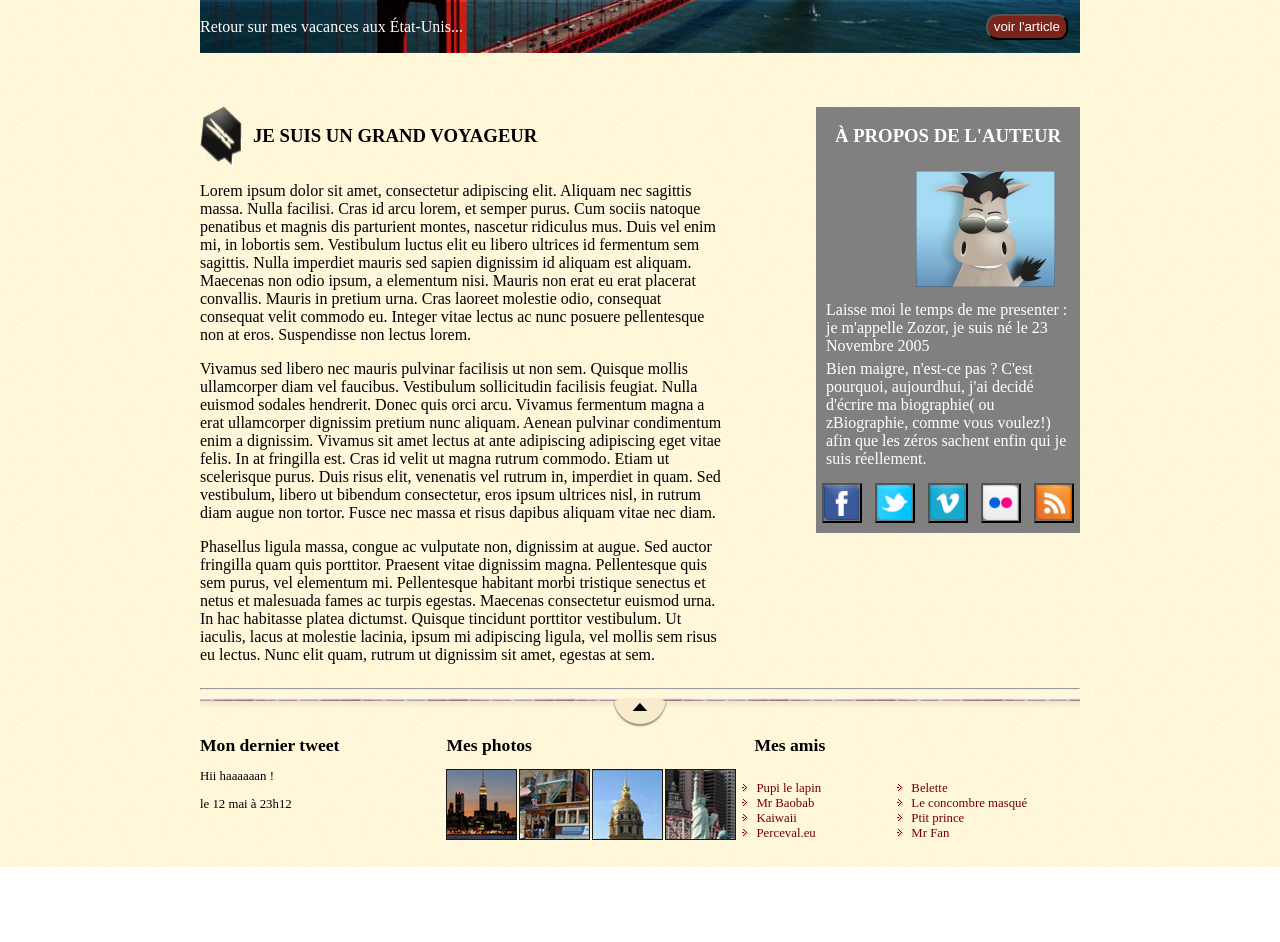
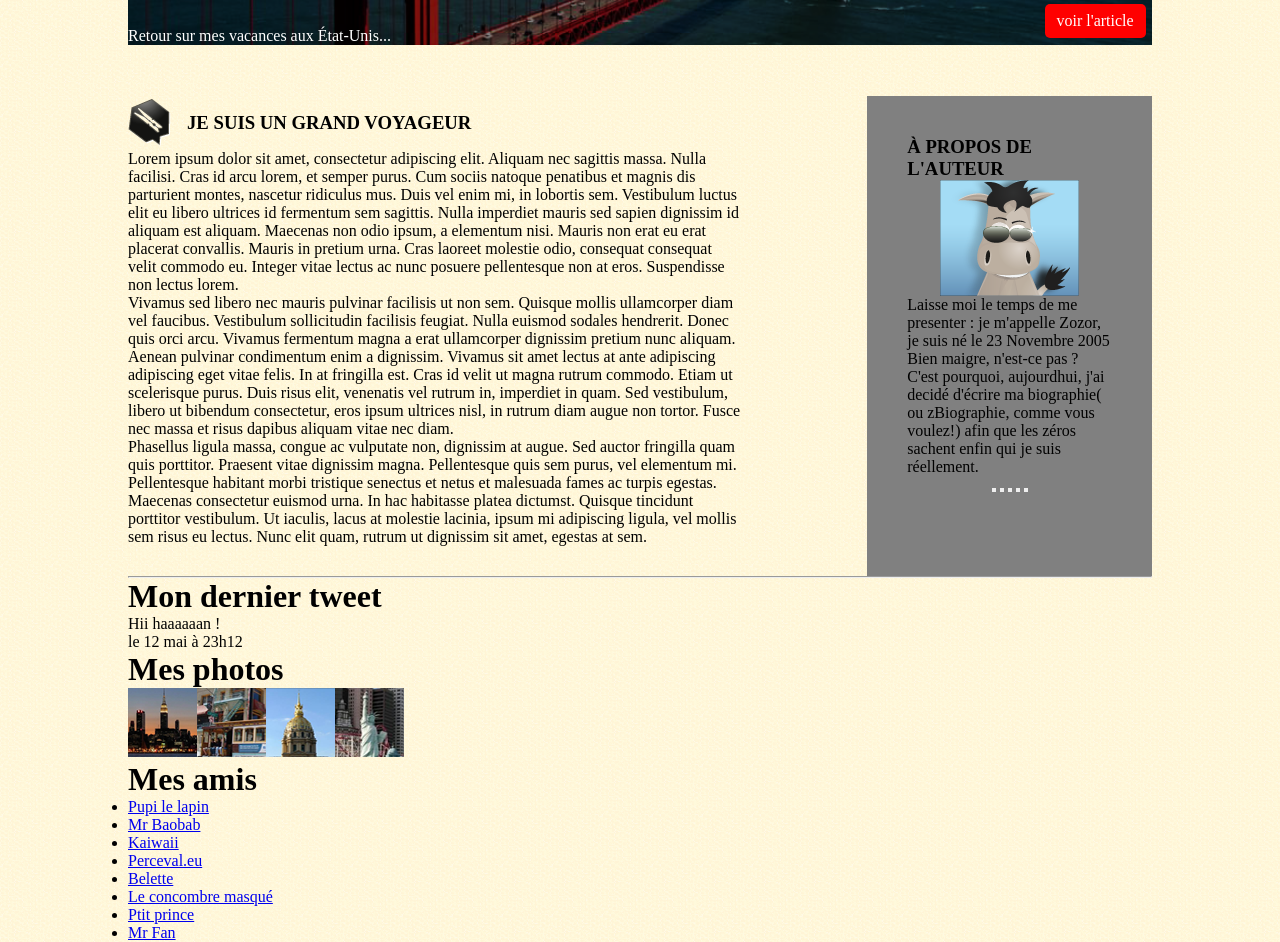
Before and after one commit to jeremie1207/exercice_1, a plain HTML site: page index.html in a window 1280 px wide. Shown: the part 322-1264 px from the top of the page. Before the commit the page ends 1189 px from the top, so only its background shows below. Drawn offline with Linux system fonts and the light colour scheme.

Commit message:
css
make a web page more responsive. chage css and html.

```diff
--- a/index.html
+++ b/index.html
@@ -26,7 +26,7 @@
     <img src="images/sanfrancisco.jpg" alt="sf">
     <div class="ta">
       <p>Retour sur mes vacances aux État-Unis...</p>
-      <button type="button" name="button" class='btn_a'>voir l'article</button>
+      <a href='#' class='btn_a'>voir l'article</a>
     </div>
   </div>
   <section>
--- a/styles.css
+++ b/styles.css
@@ -1,180 +1,98 @@
-body{
-  background : url('images/fond_jaune.png');
-  margin: 10px 200px;
-  font-family: "Times New Roman", Times, serif;
+*{
+  margin : 0;
+  padding : 0;
 }
 
-header{
+body {
+  background-image: url('images/fond_jaune.png');
+  margin-left: 8rem;
+  margin-right: 8rem;
+  margin-top: 1.5rem;
+}
+
+/* header */
+
+header {
+  display: flex;
+  align-items: center;
+  justify-content: space-between;
+}
+
+header .hp1  h1{
+  font-weight: 100;
+}
+
+header nav {
+  display: flex;
+  width: 32%;
+  justify-content: space-between;
+}
+
+header nav li {
+  list-style: none;
+}
+header nav a:hover{
+  border-bottom: 2px solid red;
+  color: red;
+}
+
+header nav li a {
+  text-decoration: none;
+  color : black;
+  font-size: 1rem;
+}
+
+/* title_article */
+
+.title_article img {
+  width: 100%;
+  min-height: 15rem;
+}
+.title_article .ta{
   display: flex;
   justify-content: space-between;
-
+  background-color: rgba(0, 0, 0, 0.5);
+  color : white;
+  position: relative;
+  bottom: 3.2rem;
+  align-items: flex-end;
 }
-nav{
-  display: flex;
-  justify-content: space-between;
-  position: relative;
-  top: 25px;
+.title_article .ta a{
+  padding: .5rem .75rem;
+  margin: .4rem;
+  background-color: red;
+  text-decoration: none;
+  color : white;
+  border-radius: 5px;
 }
-header nav li {
-  padding: 12px;
-  list-style-type: none;
-  margin: auto;
-
-}
-header nav li a{
-  text-decoration: none;
-  color: black;
-}
-header nav li :hover{
-  color : red;
-  border-bottom: solid red 2px;
-}
-.title_article img{
-  width: 100%;
-}
-.ta{
-  background: rgba(0, 0,0, 0.2);
-  display: flex;
-  justify-content: space-between;
-  position: relative;
-  top : -55px;
-  color: white;
-
+.title_article .ta a:hover{
+  background-color: #b30000;
 }
 
-.btn_a{
-  background: #7b241c;
-  border-radius: 12px 10px 10px 12px;
-  color: white;
-  margin: 12px;
-}
-section{
+/*Section */
+
+section {
   display: flex;
   justify-content: space-between;
 }
-article{
-    width: 60%;
+article {
+  width: 60%;
+  min-height: 30rem;
 }
-.art_tit{
+article .art_tit{
   display: flex;
-
+  align-items: center;
 }
-.art_tit img{
-  margin-right: 10px;
+article .art_tit h1{
+  margin: 1rem;
 }
 aside{
-  background: gray;
-  height: 75%;
-  width: 30%;
-  color:white;
+  width: 20%;
+  margin-left: 5rem;
+  background-color: grey;
+  padding: 2.5rem;
+  display: flex;
+  flex-direction: column;
+  align-items: center;
+  min-height: 15rem;
 }
-aside h1{
-  text-align: center;
-}
-aside img{
-  margin: 5px 100px;
-}
-aside p{
-  margin: 5px 10px;
-}
-.social{
-
-  display: flex;
-  justify-content: space-around;
-  width: 100%;
-  margin-top: 15px;
-  margin-bottom: 10px;
-}
-.facebook{
-  background: url('images/facebook.png');
-  width: 40px;
-  height: 40px;
-  background-size: cover;
-
-}
-.twitter{
-  background: url('images/twitter.png');
-  width: 40px;
-  height: 40px;
-  background-size: cover;
-}
-.vimeo{
-  background: url('images/vimeo.png');
-  width: 40px;
-  height: 40px;
-  background-size: cover;
-
-}
-.f{
-  background: url('images/flickr.png');
-  width: 40px;
-  height: 40px;
-  background-size: cover;
-}
-.rss{
-  background: url('images/rss.png');
-  width: 40px;
-  height: 40px;
-  background-size: cover;
-
-}
-
-/* Footer */
-
-footer
-{
-    display: flex;
-    background:  url('images/ico_top.png') no-repeat top center, url('images/separateur.png') repeat-x top, url('images/ombre.png') repeat-x top;
-    padding-top: 25px;
-}
-
-footer p, footer ul
-{
-    font-size: 0.8em;
-}
-
-footer h1
-{
-    font-size: 1.1em;
-}
-
-
-#tweet
-{
-    width: 28%;
-}
-
-#mes_photos
-{
-    width: 35%;
-}
-
-#mes_amis
-{
-    width: 31%;
-}
-
-#mes_photos img
-{
-    border: 1px solid #181818;
-    margin-right: 2px;
-}
-
-#listes_amis
-{
-    display: flex;
-    justify-content: space-between;
-    margin-top: 0;
-}
-
-#mes_amis ul
-{
-    list-style-image: url('images/ico_liensexterne.png');
-    padding-left: 2px;
-}
-
-#mes_amis a
-{
-    text-decoration: none;
-    color: #760001;
-}
```
